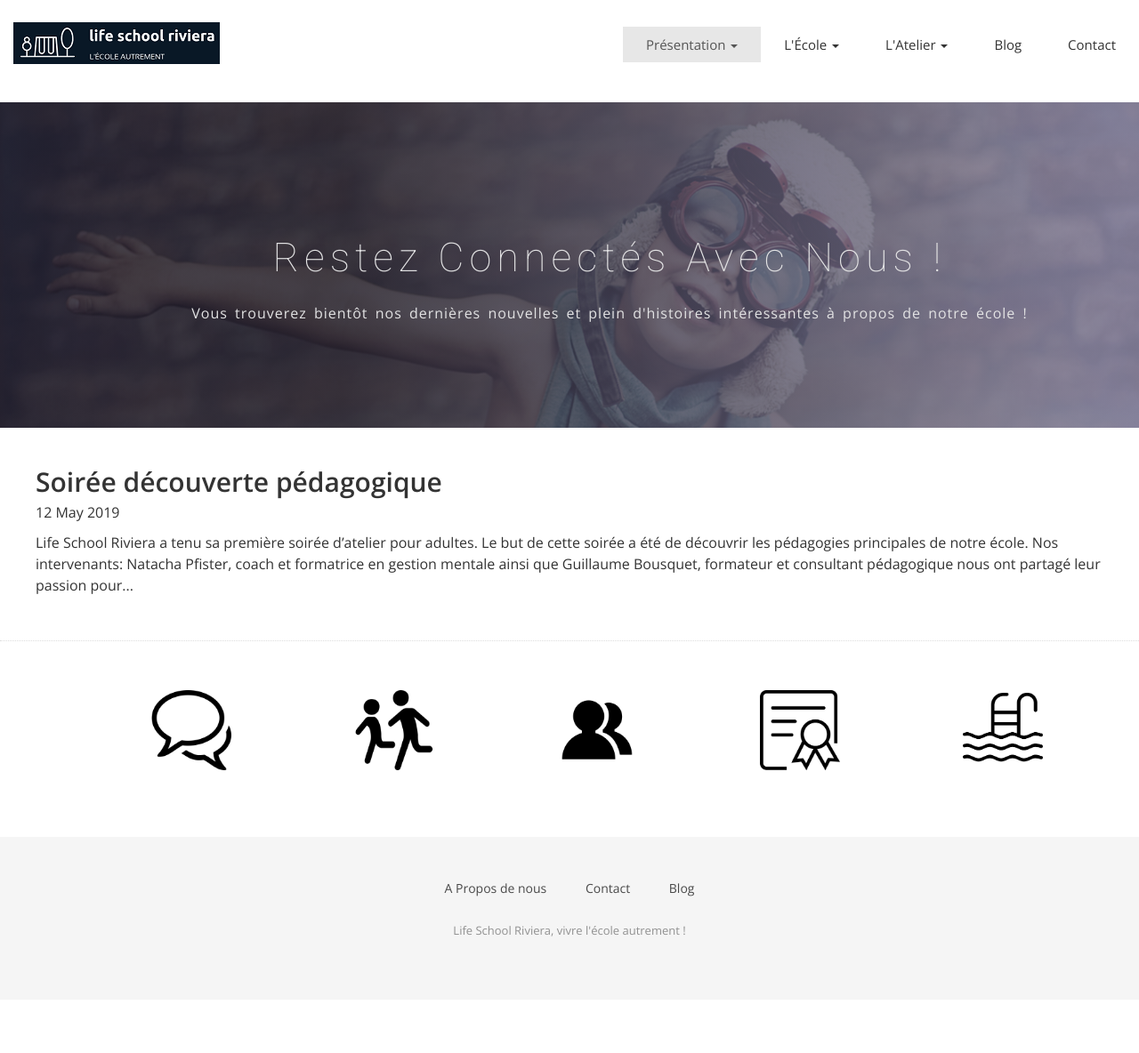
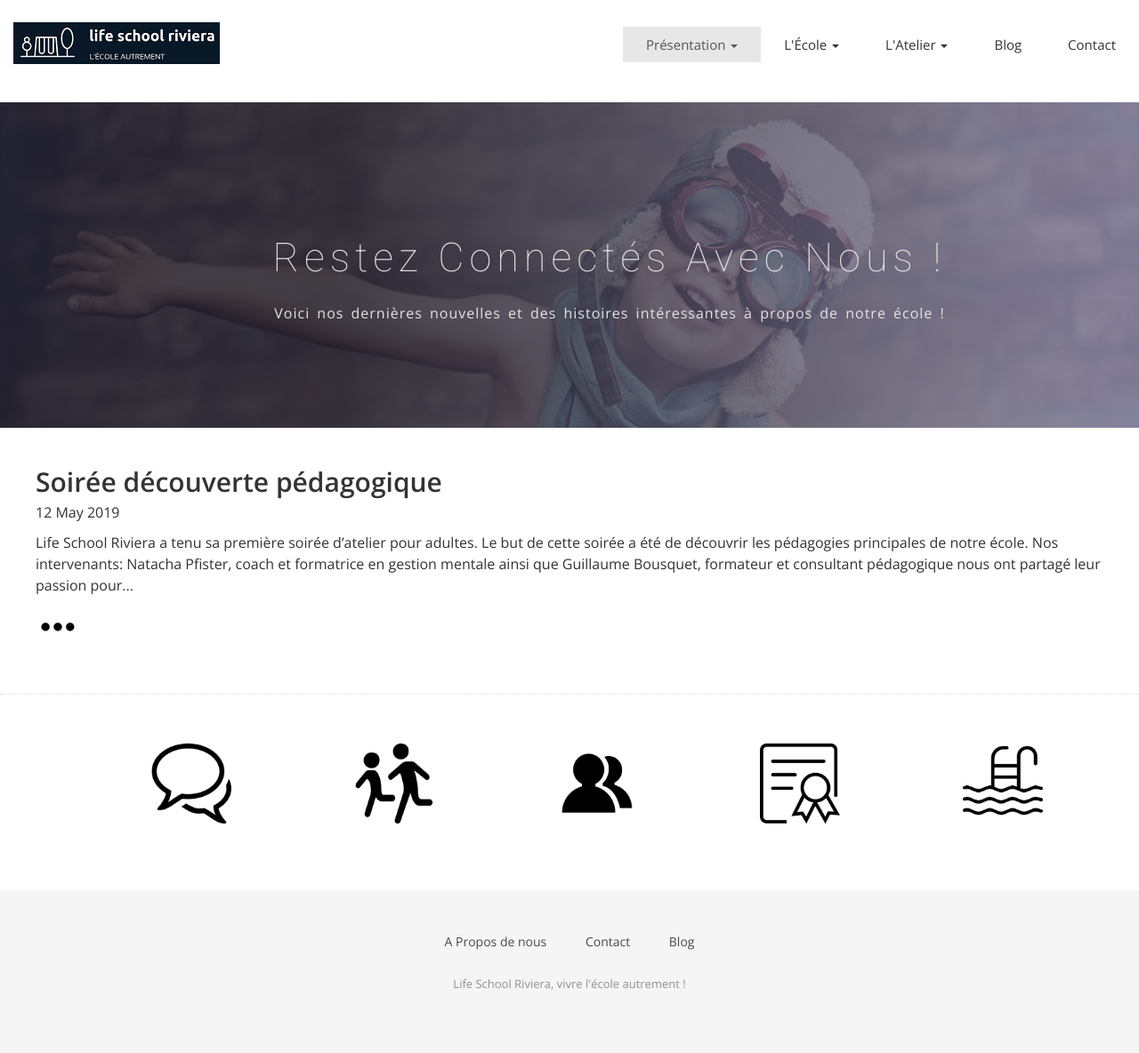
Before and after one commit to midjoule/lifeschool, a Jekyll site: the page built from blog.html, in a window 1280 px wide. Shown: the whole page at 89% size. Built offline with Jekyll 4.4.1, drawn with Linux system fonts in a browser that asks for light colours; nearby versions of some CDN libraries; some web fonts are replaced; before the commit the page ends 1124 px from its top, so only the background shows below that.

Commit message:
Update blog.html

```diff
--- a/blog.html
+++ b/blog.html
@@ -10,7 +10,7 @@ permalink: /blog/
       <div class="col-md-12">
         <div class="block">
           <h1>Restez connectés avec nous !</h1>
-          <p>Vous trouverez bientôt nos dernières nouvelles et plein d'histoires intéressantes à propos de notre école !</p>
+          <p>Voici nos dernières nouvelles et des histoires intéressantes à propos de notre école !</p>
         </div>
       </div>
     </div>
@@ -23,5 +23,8 @@ permalink: /blog/
   <p>
     {{ post.content | strip_html | truncatewords: 50 }}
   </p>
+  <p>
+    <a href="{{ post.url | prepend: site.baseurl }}" title="En savoir plus..."><img src="/img/more.png" style="width:50px;" /></a>
+  </p>
 </div>
 {% endfor %}
```
